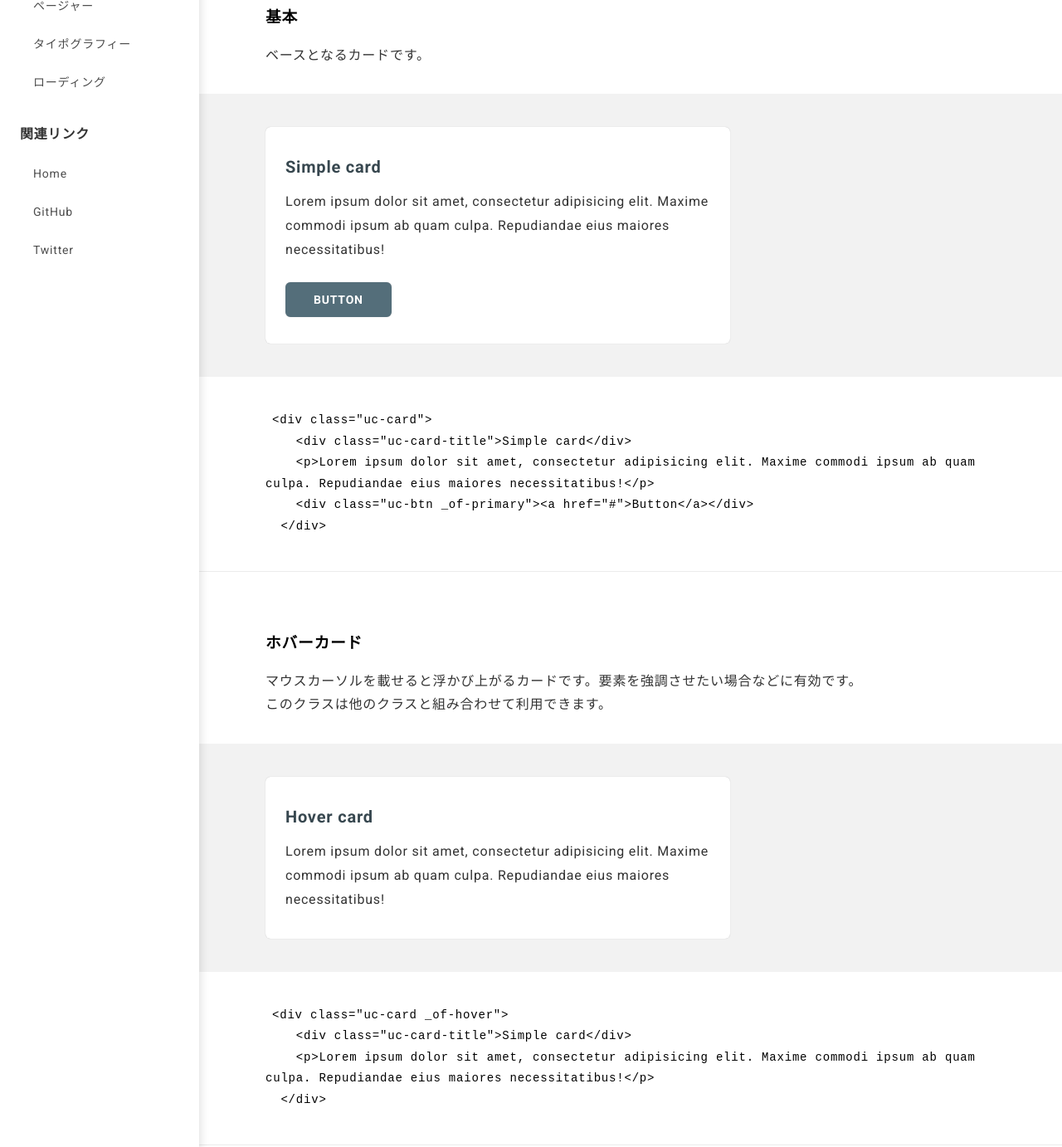
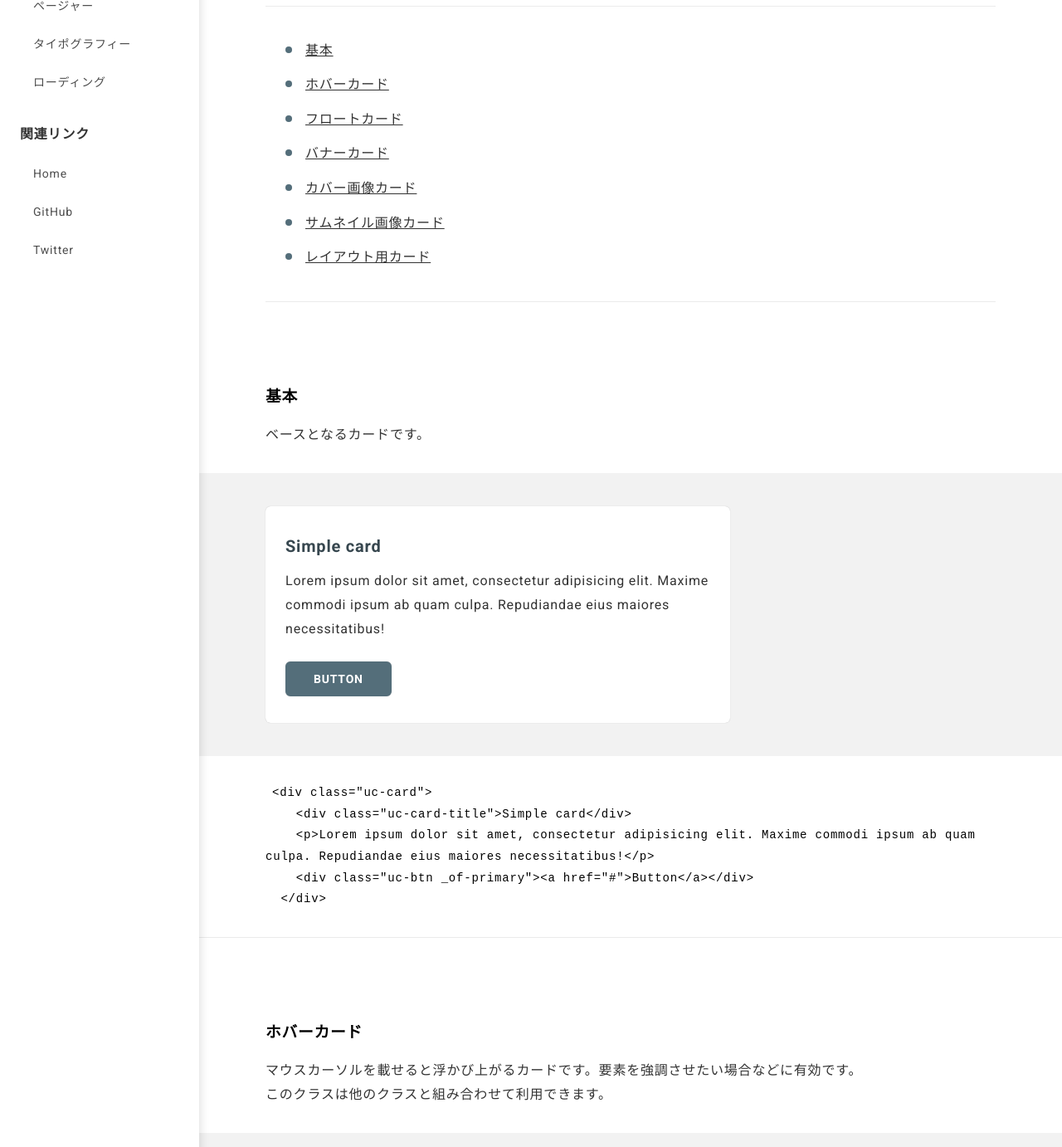
Before and after one commit to kokushin/unitscss, a website: page docs/ja/docs/components/card.html in a window 1280 px wide. Shown: the part 790-2172 px from the top of the page at 83% size. Drawn offline with Linux system fonts and the light colour scheme.

Commit message:
[update] components

```diff
--- a/docs/css/userstyles.css
+++ b/docs/css/userstyles.css
@@ -3,10 +3,7 @@
 /* Document Page */
 
 .doc-component-box {
-  padding: 56px 0 0;
-}
-.doc-component-box + .doc-component-box {
-  padding-top: 72px;
+  padding: 100px 0 0;
 }
 .doc-component-box .uc-card-unit {
   margin: 32px -80px 0;
@@ -21,7 +18,7 @@
 .doc-component-box pre {
   border-radius: 0;
   margin: 0 80px;
-  padding: 40px 0;
+  padding: 32px 0;
   background-color: white;
 }
 .doc-component-box pre > code {
--- a/docs/ja/docs/components/card.html
+++ b/docs/ja/docs/components/card.html
@@ -86,7 +86,19 @@
           <h2 class="uc-section-title">カード</h2>
           <p>カードコンポーネントは、情報をわかりやすくひとまとめにしたり、目立たせたりすることができます。<br>全部で7種類のバリエーションが用意されており、用途に応じて使い分けることが可能です。<br>横並びにする場合は<code>.uc-grid</code>と組み合わせて使用してください。</p>
 
-          <div class="doc-component-box">
+          <div class="uc-list-unit">
+            <ul class="uc-list">
+              <li><a href="#c-1">基本</a></li>
+              <li><a href="#c-2">ホバーカード</a></li>
+              <li><a href="#c-3">フロートカード</a></li>
+              <li><a href="#c-4">バナーカード</a></li>
+              <li><a href="#c-5">カバー画像カード</a></li>
+              <li><a href="#c-6">サムネイル画像カード</a></li>
+              <li><a href="#c-7">レイアウト用カード</a></li>
+            </ul>
+          </div>
+
+          <div class="doc-component-box" id="c-1">
             <h3>基本</h3>
             <p>ベースとなるカードです。</p>
 
@@ -106,7 +118,7 @@
             </div>
           </div>
 
-          <div class="doc-component-box">
+          <div class="doc-component-box" id="c-2">
             <h3>ホバーカード</h3>
             <p>マウスカーソルを載せると浮かび上がるカードです。要素を強調させたい場合などに有効です。<br>このクラスは他のクラスと組み合わせて利用できます。</p>
 
@@ -124,7 +136,7 @@
             </div>
           </div>
 
-          <div class="doc-component-box">
+          <div class="doc-component-box" id="c-3">
             <h3>フロートカード</h3>
             <p>常に浮かび上がっているカードです。要素を強調させたい場合などに有効です。<br>このクラスは他のクラスと組み合わせて利用できます。</p>
 
@@ -144,7 +156,7 @@
             </div>
           </div>
 
-          <div class="doc-component-box">
+          <div class="doc-component-box" id="c-4">
             <h3>バナーカード</h3>
             <p>カード全体がクリッカブルになっているカードです。<br>まだ他のクラスとの組み合わせには対応していません。</p>
 
@@ -168,7 +180,7 @@
             </div>
           </div>
 
-          <div class="doc-component-box">
+          <div class="doc-component-box" id="c-5">
             <h3>カバー画像カード</h3>
             <p>カード内に画像を埋め込むことができます。画像は自動的にトリミングされて中央に配置されます。</p>
 
@@ -190,7 +202,7 @@
             </div>
           </div>
 
-          <div class="doc-component-box">
+          <div class="doc-component-box" id="c-6">
             <h3>サムネイル画像カード</h3>
             <p>カード内に埋め込まれた画像をサムネイルサイズにリサイズして表示します。</p>
 
@@ -216,7 +228,7 @@
             </div>
           </div>
 
-          <div class="doc-component-box">
+          <div class="doc-component-box" id="c-7">
             <h3>レイアウト用カード</h3>
             <p>カード内に構造をもたせ、より複雑なスタイリングを可能にします。<br>下記のサンプルのようなプロフィールカードも簡単に作成できます。</p>
 
--- a/src/scss/components/list.scss
+++ b/src/scss/components/list.scss
@@ -27,7 +27,7 @@
   > li {
     color: $uc-color-txt;
     & + li {
-      margin: 24px 0 0;
+      margin: 16px 0 0;
     }
     &:before {
       @include uc-list-dot();
@@ -36,7 +36,7 @@
     > ul,
     > ol {
       list-style-type: none;
-      margin: 16px 0 0;
+      margin: 8px 0 0;
       > li {
         & + li {
           margin: 16px 0 0;
```
Also changed, not shown: docs/index.html (+0 -1 lines), docs/ja/index.html (+0 -1 lines), dist/units.css, dist/units.min.css, docs/css/units.css, 1 other file.
